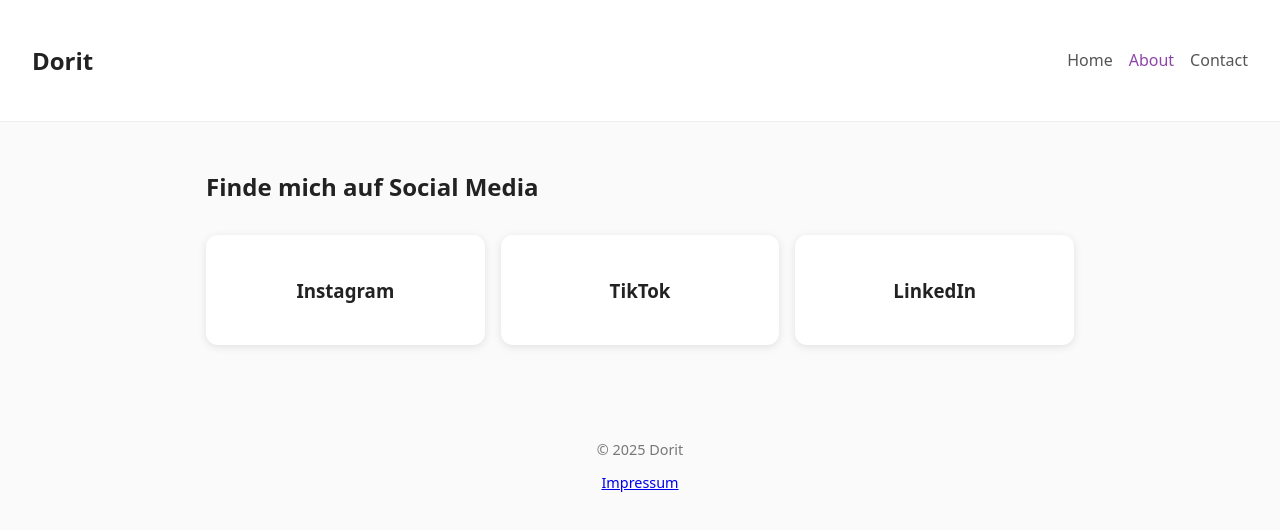
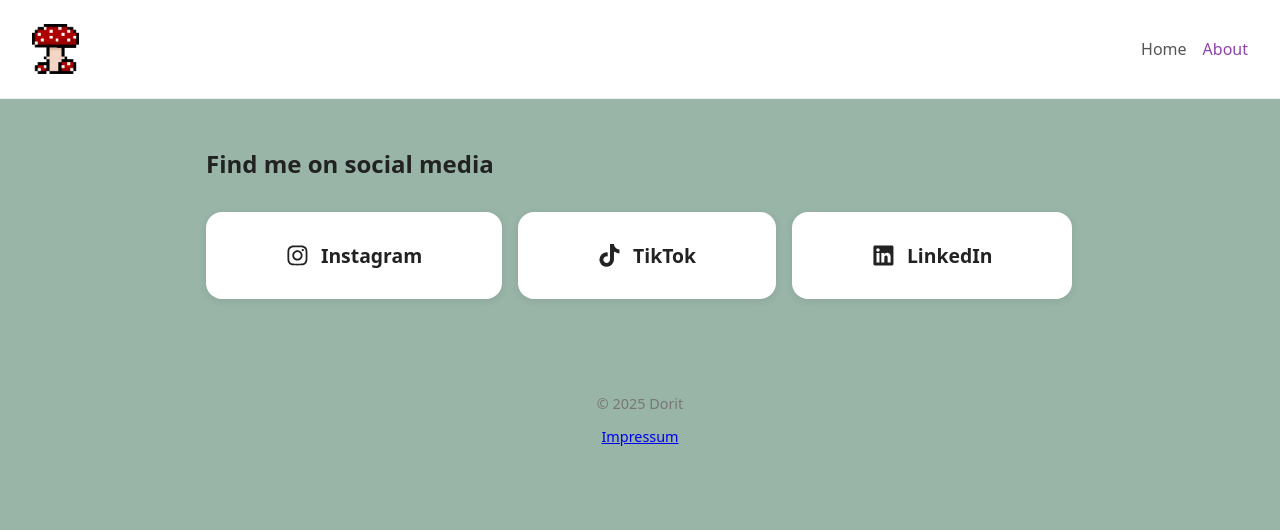
Before and after one commit to magicM00nchild/myPage, a React (Vite) app: page /about in a window 1280 px wide. Shown: the top 530 px of the page. Built offline with nearby package versions, Linux system fonts and the light colour scheme.

Commit message:
SetUp WIP for website. Linktree is working and Impressum is working. TODO: landingpage

```diff
--- a/package.json
+++ b/package.json
@@ -12,6 +12,7 @@
   "dependencies": {
     "react": "^19.2.0",
     "react-dom": "^19.2.0",
+    "react-icons": "^5.5.0",
     "react-router-dom": "^7.11.0"
   },
   "devDependencies": {
--- a/src/components/Navbar.tsx
+++ b/src/components/Navbar.tsx
@@ -1,13 +1,13 @@
 import { NavLink } from "react-router-dom";
+import logo from "../assets/mushroom.PNG"; // Beispiel: relativer Pfad zu deinem Bild
 
 export default function Navbar() {
   return (
     <nav className="nav">
-      <h1>Dorit</h1>
+      <img src={logo} alt="Dorit Logo" style={{ height: "50px" }} />
       <div className="nav-links">
         <NavLink to="/">Home</NavLink>
         <NavLink to="/about">About</NavLink>
-        <NavLink to="/contact">Contact</NavLink>
       </div>
     </nav>
   );
--- a/src/index.css
+++ b/src/index.css
@@ -6,7 +6,7 @@
 body {
   margin: 0;
   font-family: system-ui, sans-serif;
-  background: #fafafa;
+  background: #99B5A7;
   color: #222;
 }
 
@@ -55,20 +55,37 @@ main {
 }
 
 .card {
-  flex: 1 1 250px;
-  text-decoration: none;
-  background: white;
-  padding: 1.5rem;
-  border-radius: 12px;
-  box-shadow: 0 2px 8px rgba(0,0,0,0.1);
-  color: #222;
-  transition: transform 0.2s, box-shadow 0.2s;
-  text-align: center;
+    background: #fff;
+    border-radius: 16px;
+    box-shadow: 0 2px 8px rgba(0,0,0,0.08);
+    padding: 2rem 5rem;
+    display: flex;
+    align-items: center;
+    justify-content: center;
+    min-height: 56px;
+    transition: box-shadow 0.2s, transform 0.2s;
+    text-decoration: none;
+    color: #222;
+    font-size: 1.1rem;
+    font-weight: 500;
+    gap: 0.75rem;
 }
 
 .card:hover {
-  transform: translateY(-4px);
-  box-shadow: 0 4px 12px rgba(0,0,0,0.15);
+    transform: translateY(-4px) scale(1.03);
+    box-shadow: 0 6px 20px rgba(0,0,0,0.15);
+}
+
+.card h3 {
+    margin: 0;
+    line-height: 1.2;
+    font-size: 1.1em;
+}
+
+.card-icon {
+    display: flex;
+    align-items: center;
+    font-size: 1.3em;
 }
 
 /* Responsive: Cards untereinander auf Mobile */
--- a/src/pages/About.tsx
+++ b/src/pages/About.tsx
@@ -1,18 +1,20 @@
 import Card from "../components/Card";
+import { FaInstagram, FaTiktok, FaLinkedin } from "react-icons/fa";
 
 export default function About() {
+
   const socialLinks = [
-    { title: "Instagram", url: "https://instagram.com/" },
-    { title: "TikTok", url: "https://tiktok.com/" },
-    { title: "LinkedIn", url: "https://linkedin.com/" },
+    { title: "Instagram", url: "https://instagram.com/", icon: <FaInstagram /> },
+    { title: "TikTok", url: "https://tiktok.com/", icon: <FaTiktok /> },
+    { title: "LinkedIn", url: "https://linkedin.com/", icon: <FaLinkedin /> },
   ];
 
   return (
     <section className="about">
-      <h2>Finde mich auf Social Media</h2>
+      <h2>Find me on social media</h2>
       <div className="cards-container">
         {socialLinks.map((link) => (
-          <Card key={link.title} title={link.title} url={link.url} />
+          <Card key={link.title} title={link.title} url={link.url} icon={link.icon} />
         ))}
       </div>
     </section>
--- /dev/null
+++ b/src/pages/Home.css
@@ -0,0 +1,42 @@
+.home {
+    display: flex;
+    align-items: center;
+    justify-content: center;
+    gap: 40px;
+    padding: 40px;
+}
+
+.home-content {
+    max-width: 400px;
+}
+
+.home-content h2 {
+    margin-bottom: 16px;
+}
+
+.home-content p {
+    line-height: 1.5;
+}
+
+.home-image img {
+    max-width: 400px;
+    height: auto;
+}
+
+@media (max-width: 600px) {
+    .home {
+        flex-direction: column;
+        gap: 24px;
+        padding: 16px;
+    }
+
+    .home-content {
+        max-width: 100%;
+        text-align: center;
+    }
+
+    .home-image img {
+        max-width: 90vw;
+        height: auto;
+    }
+}
--- a/src/pages/Home.tsx
+++ b/src/pages/Home.tsx
@@ -1,10 +1,27 @@
+import sword from "../assets/sword.PNG";
+import "./Home.css";
+
 export default function Home() {
   return (
     <section className="home">
-      <h2>Willkommen auf meiner Webseite</h2>
-      <p>
-        Hier kommt ein kleiner Text über dich. Du kannst ihn jederzeit anpassen.
-      </p>
+      <div className="home-image">
+        <img src={sword} alt="a picture of a sword in a magical light" />
+      </div>
+      <div className="home-content">
+        <div className="ger">
+          <h2>Willkommen auf meiner Webseite</h2>
+          <p>
+            Diese ist aktuell im Aufbau. Schau bald wieder vorbei!
+          </p>
+        </div>
+        <div className="eng">
+          <h2>Welcome to my page</h2>
+          <p>
+            There is still work in progress. Please check back soon!
+          </p>
+        </div>
+
+      </div>
     </section>
   );
 }
```
Also changed, not shown: src/assets/mushroom.PNG (added), src/assets/sword.PNG (added).
